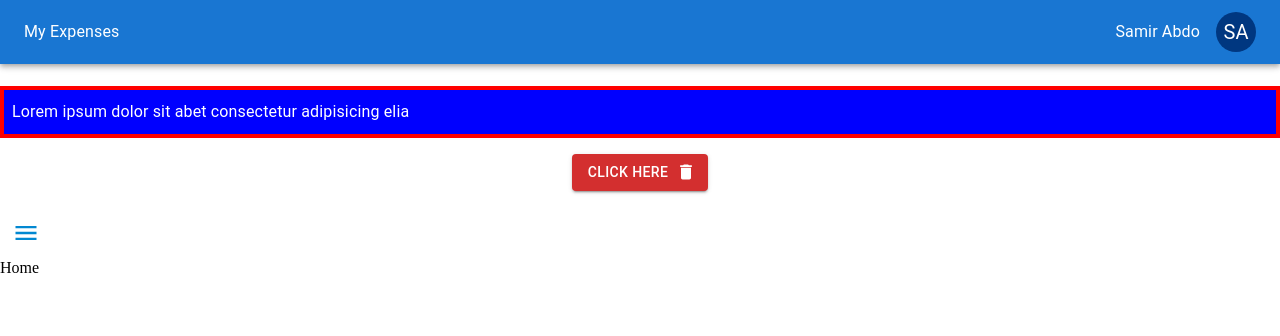
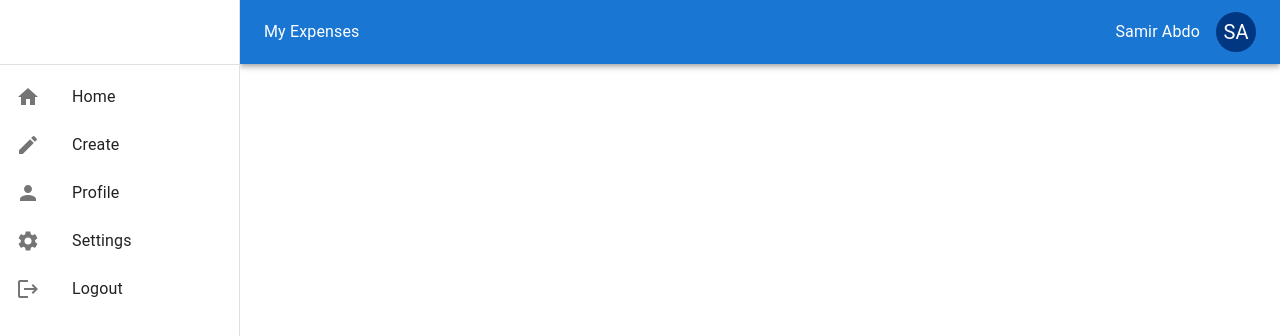
Before and after one commit to samirbobo/pro-mui-one, a React (Vite) app: page / in a window 1280 px wide. Shown: the top 336 px of the page. Built offline with nearby package versions, Linux system fonts and the light colour scheme.

Commit message:
Finished Drawer/List

```diff
--- a/src/components/Navbar.jsx
+++ b/src/components/Navbar.jsx
@@ -1,12 +1,7 @@
-import AppBar from "@mui/material/AppBar";
-import Toolbar from "@mui/material/Toolbar";
 import { Link } from "react-router-dom";
-import Typography from "@mui/material/Typography";
-import { Avatar } from "@mui/material";
+import { Avatar, AppBar, Toolbar, Typography } from "@mui/material";
 
-export default function Navbar() {
-  return (
-    /*
+/*
       AppBar: بتحتوي علي عنصر الهادر وبحط فيها عناصر الناف
       some props => color= (error | primary | ...)
       position => (static | fixed | ...)
@@ -14,12 +9,23 @@ export default function Navbar() {
       Typography: متخصصه في تنسيق الناف وضعهم بتاخد كوتانير
       some props => variant= (string | regular)
         component and classes and sx
-    */
+*/
 
-    <AppBar position="static">
+export default function Navbar({ drawerWidth }) {
+  return (
+    <AppBar
+      sx={{ width: `calc(100% - ${drawerWidth}px)`, ml: `${drawerWidth}px` }}
+      position="static"
+    >
       <Toolbar>
         <Link to="/" style={{ textDecoration: "none", flexGrow: "1" }}>
-          <Typography variant="body1" color="white">
+          <Typography
+            sx={{
+              "&:Hover": { fontSize: "1.05rem", transition: "0.05s linear" },
+            }}
+            variant="body1"
+            color="white"
+          >
             My Expenses
           </Typography>
         </Link>
--- /dev/null
+++ b/src/components/Sidebar.jsx
@@ -0,0 +1,99 @@
+import {
+  Divider,
+  Drawer,
+  List,
+  ListItem,
+  ListItemButton,
+  ListItemIcon,
+  ListItemText,
+  Toolbar,
+} from "@mui/material";
+import HomeIcon from "@mui/icons-material/Home";
+import CreateIcon from "@mui/icons-material/Create";
+import PersonIcon from "@mui/icons-material/Person";
+import SettingsIcon from "@mui/icons-material/Settings";
+import LogoutIcon from "@mui/icons-material/Logout";
+
+/*
+  Drawer: بتعمل سايد بار جهزه وليها بروبساس كتير زي
+  - sx => to add style css component
+  - variant => شكل وطبيعه السايد بار وفي منها تلت انواع رسبونسف و وموقت بيظهر لما ادوس علي زر معين و اخيرا الثابت
+  (permanent | temporary Default | persistent)
+  anchor => مكان ظهور السايد بار
+  (Left | Right | Top | Bottom )
+
+  Divider => بيعمل زي خط فاصل بين العناصر
+
+  List => ul بتعملي قائمه من العناصر زي
+  ListItem => li بتشتغل علي اضافه عنصر عنصر زي
+  ListItemButton => بتخلني اضيف جواها محتوي العنصر والفانكشن الي هتم فيه
+  ListItemIcon => بحط جواها الايكون
+  ListItemText => بحط جواها محتوي النصي للعنصر
+*/
+export default function Sidebar({ drawerWidth }) {
+  return (
+    <Drawer
+      sx={{
+        width: `${drawerWidth}px`,
+
+        flexShrink: 0,
+        "& .MuiDrawer-paper": {
+          width: `${drawerWidth}px`,
+          boxSizing: "border-box",
+        },
+      }}
+      variant="permanent"
+      anchor="left"
+    >
+      <Toolbar />
+      <Divider />
+
+      <List>
+        <ListItem disablePadding>
+          <ListItemButton>
+            <ListItemIcon>
+              <HomeIcon />
+            </ListItemIcon>
+            <ListItemText primary="Home" />
+          </ListItemButton>
+        </ListItem>
+
+        <ListItem disablePadding>
+          <ListItemButton>
+            <ListItemIcon>
+              <CreateIcon />
+            </ListItemIcon>
+            <ListItemText primary="Create" />
+          </ListItemButton>
+        </ListItem>
+
+        <ListItem disablePadding>
+          <ListItemButton>
+            <ListItemIcon>
+              <PersonIcon />
+            </ListItemIcon>
+            <ListItemText primary="Profile" />
+          </ListItemButton>
+        </ListItem>
+
+        <ListItem disablePadding>
+          <ListItemButton>
+            <ListItemIcon>
+              <SettingsIcon />
+            </ListItemIcon>
+            <ListItemText primary="Settings" />
+          </ListItemButton>
+        </ListItem>
+
+        <ListItem disablePadding>
+          <ListItemButton>
+            <ListItemIcon>
+              <LogoutIcon />
+            </ListItemIcon>
+            <ListItemText primary="Logout" />
+          </ListItemButton>
+        </ListItem>
+      </List>
+    </Drawer>
+  );
+}
--- a/src/pages/RootLayout.jsx
+++ b/src/pages/RootLayout.jsx
@@ -1,70 +1,14 @@
 import { Outlet } from "react-router-dom";
-import Typography from "@mui/material/Typography";
-import Button from "@mui/material/Button";
-import { Delete } from "@mui/icons-material";
-import { IconButton } from "@mui/material";
-import MenuIcon from "@mui/icons-material/Menu";
 import Navbar from "../components/Navbar";
+import Sidebar from "../components/Sidebar";
+
+const drawerWidth = 240;
 
 export default function RootLayout() {
   return (
     <main>
-      <Navbar />
-
-      {/*
-        Typography: تستخدم في كتابه النصوص او بمعني اوضح كتابه عناصر اتش ام ال منسقه
-          1- component => h1, h2, ..., h6 and others html elements
-          2- variant:  دا التنسيق الي هياخده العنصر بتاعي من حجم ونوع خط وغيرهم
-          في خواص كتير بتقلها الكمبونانت بتاعتنا وي دول امثلها بسيطه عليهم الباقي موجود في
-          API موقع ماتريل يو ايه
-
-          3- عشان تعمل تنسيقات اضافيه تناسب موقعك الشخصي في فيه تلت طرق ينفع يطبقه علي اي كمبونانت في المكتبه بتاعتنا
-            1- Plain Css: وهي انك تعمل كلاس في ال سي اس اس عادي وتحط فيه تنسيقاتك وتضيفه للكمبونانت عادي
-            2- The sx Props: نفس فكره الاستلي الي كنت بضيفه لاي عنصر اتش امل ال بس هنا اسمه اس اكس
-            3- css properties: اقدر اضيف عناصر ال سي اس اس مباشره كا بروبس في الكمبونانت
-            4- color: تستخدم لاختيار الوان محدده مدعومه من المكتبه في حاله اللايت مود وي الضارك مود وبتتغير تلقائي
-      */}
-      <Typography
-        border="4px solid red"
-        color="common.white"
-        className="title"
-        sx={{ marginTop: "22px" }}
-        component="h1"
-        variant="subtitle1"
-      >
-        Lorem ipsum dolor sit abet consectetur adipisicing elia
-      </Typography>
-
-      {/*
-          Button:
-            size: to select the size of button (small | medium default | large)
-            endIcon: to but icon component in end the button
-            startIcon: to but icon component in start the button
-            color: to select the color of button (primary default | secondary | success | error | info)
-            variant: to select the shape of button (text | contained default | outline)
-        */}
-
-      <Button
-        sx={{ m: "1rem auto", display: "flex" }}
-        size="medium"
-        variant="contained"
-        color="error"
-        endIcon={<Delete />}
-      >
-        Click Here
-      </Button>
-
-      {/*
-          IconButton:
-            children: to add the icon component in side it
-            size: to select the size of button (small | medium default | large)
-            color: to select the color of button (primary default | secondary | success | error | info)
-            fontSize="inherit" : بتخلي بياخد حجمه بشكل تلقائي من الاب بتاعه
-        */}
-      <IconButton size="large" color="info">
-        <MenuIcon fontSize="inherit" />
-      </IconButton>
-
+      <Navbar drawerWidth={drawerWidth} />
+      <Sidebar drawerWidth={drawerWidth} />
       <Outlet />
     </main>
   );
```
Also changed, not shown: MUI_documentations.jsx (added, +60 -0 lines).
